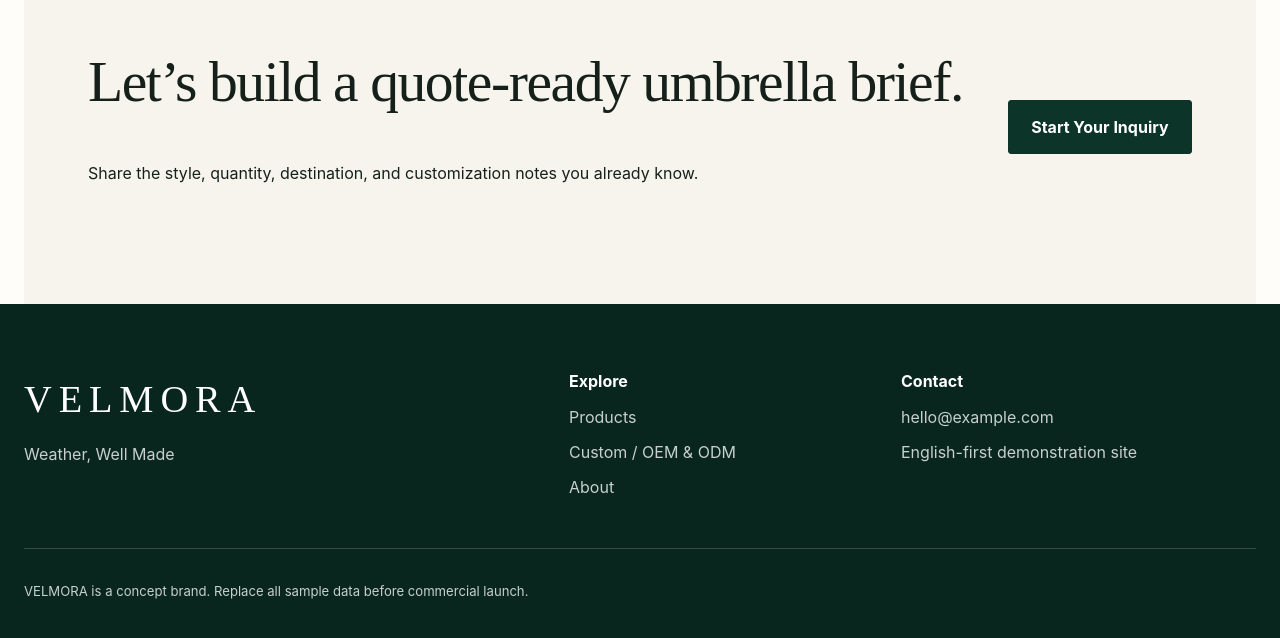
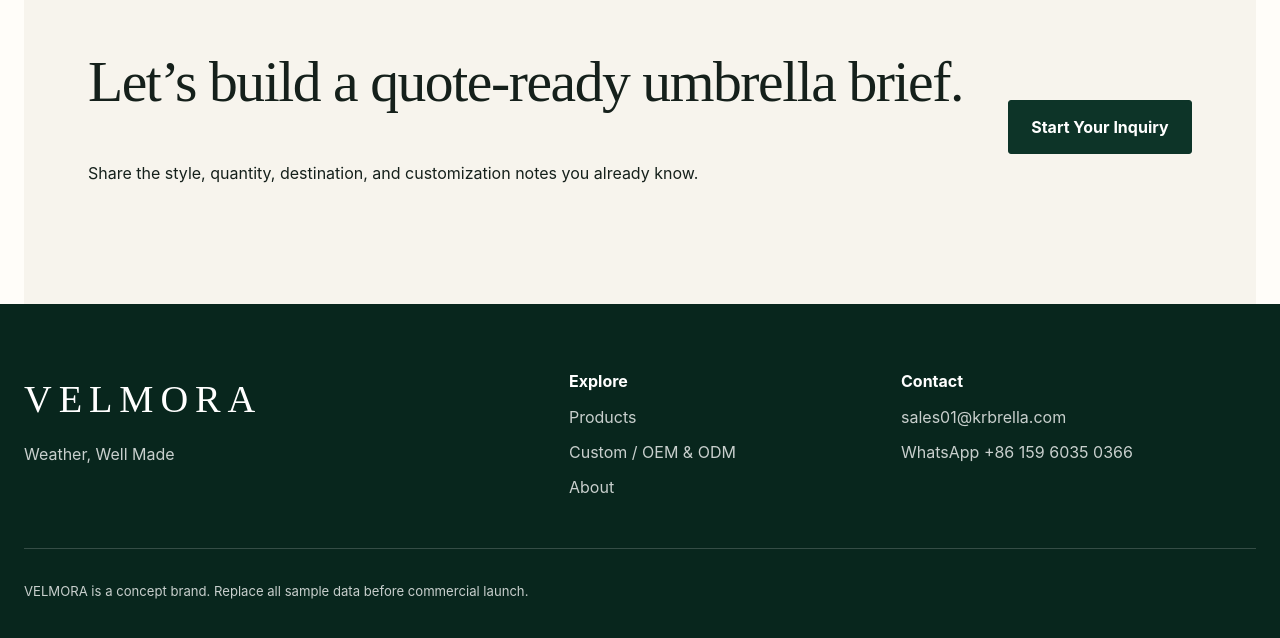
Before and after one commit to 598909243-ctrl/velmora-site, a React (Vite) app: page / in a window 1280 px wide. Shown: the part 7666-8304 px from the top of the page. Built offline with nearby package versions, Linux system fonts and the light colour scheme.

Commit message:
chore: update VELMORA contact channels

```diff
--- a/src/app/siteConfig.js
+++ b/src/app/siteConfig.js
@@ -1,8 +1,9 @@
 export const siteConfig = {
   brand: 'VELMORA',
   tagline: 'Weather, Well Made',
-  email: import.meta.env.VITE_CONTACT_EMAIL || 'hello@velmora.example',
-  whatsapp: import.meta.env.VITE_WHATSAPP_NUMBER || '15551234567',
+  email: import.meta.env.VITE_CONTACT_EMAIL || 'sales01@krbrella.com',
+  whatsapp: import.meta.env.VITE_WHATSAPP_NUMBER || '8615960350366',
+  whatsappDisplay: import.meta.env.VITE_WHATSAPP_DISPLAY || '+86 159 6035 0366',
   isDemo: true,
 }
 
--- a/src/components/layout/SiteFooter.jsx
+++ b/src/components/layout/SiteFooter.jsx
@@ -17,7 +17,7 @@ export default function SiteFooter() {
       <div>
         <strong>Contact</strong>
         <a href={`mailto:${siteConfig.email}`}>{siteConfig.email}</a>
-        <p>English-first demonstration site</p>
+        <p>WhatsApp {siteConfig.whatsappDisplay}</p>
       </div>
       <p className="footer-note">VELMORA is a concept brand. Replace all sample data before commercial launch.</p>
     </footer>
--- a/src/pages/ContactPage.jsx
+++ b/src/pages/ContactPage.jsx
@@ -19,7 +19,7 @@ export default function ContactPage() {
               <a href={whatsappUrl()} target="_blank" rel="noreferrer">Continue on WhatsApp</a>
               <a href={`mailto:${siteConfig.email}`}>Email {siteConfig.email}</a>
             </div>
-            <p className="demo-copy">Placeholder contact details. Replace before publishing.</p>
+            <p className="demo-copy">Direct contact: {siteConfig.email} / WhatsApp {siteConfig.whatsappDisplay}</p>
           </div>
           <InquiryForm initialSource={source} />
         </section>
```
Also changed, not shown: 2 other files (tests, documents, lock files or other folders).
